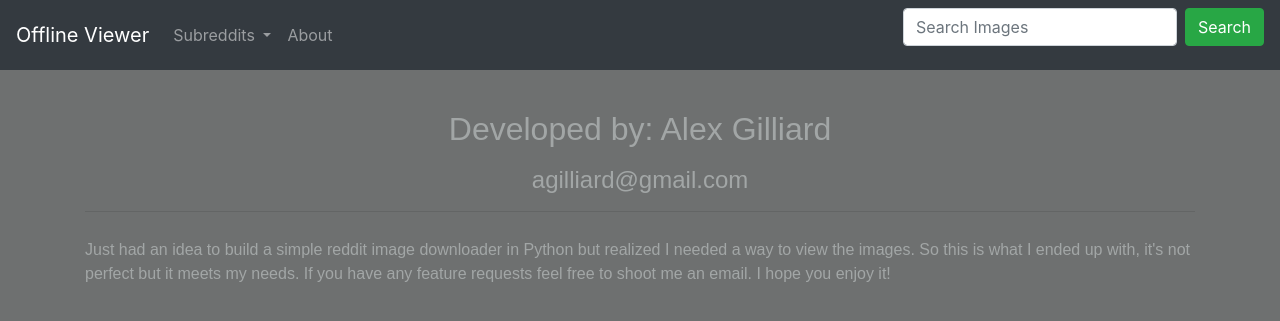
After one commit to Myst3ri0n/reddit-save-saved, a Flask app: page /about in a window 1280 px wide. The commit adds this page. Shown: the top 321 px of the page. Run offline with Flask 2, Linux system fonts and the light colour scheme; data that the repository does not hold is empty; some libraries are stand-ins or nearby versions.

Commit message:
Final tweaks before merging into master branch. Implemented search functionality. Setup filters for gifs only, or images only. Still some tweaks needed for modal when viewing large image.

```diff
--- a/main.py
+++ b/main.py
@@ -97,11 +97,11 @@ for k in post_keys:
 		print(f'{title} already has been downloaded...')
 		continue
 	print(f'Downloading: {title[:80]}  ({url})')
-	if not os.path.exists('saved/'+str(subr)) and folders:
-		os.makedirs('saved/'+str(subr))
+	if not os.path.exists('static/saved/'+str(subr)) and folders:
+		os.makedirs('static/saved/'+str(subr))
 	file_name = re.search(r'(?=\w+\.\w{3,4}$).+',url).group(0)
 	try:
-		urllib.request.urlretrieve(url,'saved/'+subr+'/'+file_name if folders else 'saved/'+file_name)
+		urllib.request.urlretrieve(url,'static/saved/'+subr+'/'+file_name if folders else 'static/saved/'+file_name)
 		if url in db_links and force==True:
 			d.query(f"""
 				UPDATE 	DOWNLOAD_LOG
--- /dev/null
+++ b/static/css/about.css
@@ -0,0 +1,28 @@
+body{
+	background-color: #6E7070;
+}
+
+h2{
+	text-align: center;
+	padding-top: 40px;
+	font-family: arial;
+	color: #A2A6A6;
+}
+
+h4{
+	text-align: center;
+	padding-top: 10px;
+	font-family: arial;
+	color: #A2A6A6;
+}
+
+p{
+	text-align: left;
+	padding-top: 10px;
+	font-family: arial;
+	color: #A2A6A6;
+}
+
+a{
+	color: #A2A6A6;
+}
--- a/static/js/main.js
+++ b/static/js/main.js
@@ -57,7 +57,6 @@ $(function() {
 
 	$('#close').click(function() {
 		$('#imagemodal').hide();
-
 		});
 
 	});
--- /dev/null
+++ b/templates/about.html
@@ -0,0 +1,23 @@
+{% extends 'header.html' %}
+
+{% block css %}
+<link rel="stylesheet" href="{{ url_for('static', filename='css/about.css') }}" type="text/css">
+{% endblock %}
+
+{% block content %}
+
+<div class="container">
+
+<h2>Developed by: Alex Gilliard</h2>
+<h4><a href="mailto:agilliard@gmail.com">agilliard@gmail.com</a></h4>
+<hr>
+<p>
+	Just had an idea to build a simple reddit image downloader in Python but realized I needed a way to
+	view the images. So this is what I ended up with, it's not perfect but it meets my needs. If you have
+	any feature requests feel free to shoot me an email. I hope you enjoy it!
+</p>
+
+</div>
+
+
+{% endblock %}
--- a/templates/header.html
+++ b/templates/header.html
@@ -1,18 +1,19 @@
 <!DOCTYPE html>
 <html>
 <head>
-	<title>Offline Reddit</title>
+	<title>Offline Viewer</title>
 	<link rel="stylesheet" href="{{ url_for('static', filename='css/main.css') }}" type="text/css">
 	<link rel="stylesheet" href="https://maxcdn.bootstrapcdn.com/bootstrap/4.1.3/css/bootstrap.min.css">
   	<script src="https://ajax.googleapis.com/ajax/libs/jquery/3.3.1/jquery.min.js"></script>
   	<script src="https://cdnjs.cloudflare.com/ajax/libs/popper.js/1.14.3/umd/popper.min.js"></script>
   	<script src="https://maxcdn.bootstrapcdn.com/bootstrap/4.1.3/js/bootstrap.min.js"></script>
+    {% block css %}{% endblock %}
 </head>
 <body>
 <nav class="navbar navbar-expand-sm bg-dark navbar-dark">
   <!-- Brand -->
   <div class="collapse navbar-collapse" id="navbarSupportedContent">
-  <a class="navbar-brand" href="{{url_for('index')}}">Offiline Reddit</a>
+  <a class="navbar-brand" href="{{url_for('index')}}">Offline Viewer</a>
 
   <!-- Links -->
   <ul class="navbar-nav">
@@ -24,21 +25,22 @@
         Subreddits
       </a>
       <div class="dropdown-menu" id="sub_drop">
-        <a class="dropdown-item" href="#">Gifs Only</a>
-        <a class="dropdown-item" href="#">Images Only</a>
+        <a class="dropdown-item" href="{{url_for('gifsOnly')}}">Gifs Only</a>
+        <a class="dropdown-item" href="{{url_for('imagesOnly')}}">Images Only</a>
         <div class="dropdown-divider"></div>
       </div>
     </li>
 
     <li class="nav-item">
-      <a class="nav-link" href="#">About</a>
+      <a class="nav-link" href="{{url_for('about')}}">About</a>
     </li>
   </ul>
-
-  <form class="form-inline navbar-right" action="/action_page.php">
-    <input class="form-control mr-sm-2" type="text" placeholder="Search">
+  <ul class="ml-auto">
+  <form  class="form-inline" action="{{url_for('search')}}" method="POST">
+    <input name="search" class="form-control mr-sm-2" type="text" placeholder="Search Images">
     <button class="btn btn-success" type="submit">Search</button>
   </form>
+</ul>
 </div>
 </nav>
 
--- a/web.py
+++ b/web.py
@@ -15,7 +15,53 @@ def index():
 	cur = conn.cursor()
 	cur.execute('SELECT ID AS COUNT FROM DOWNLOAD_LOG')
 	image_ids = cur.fetchall()
-	img_ids = random.sample(range(len(list(image_ids))), 25)
+	if len(image_ids)<25:
+		random_num = len(image_ids)
+	else:
+		random_num = 25
+	img_ids = random.sample(range(len(list(image_ids))), random_num)
+	cur.execute(f"""
+			SELECT 	'static/saved/'||SUB_REDDIT||'/'||FILE_NAME AS FILE_NAME,
+					TITLE AS TITLE,
+					ID AS ID
+			FROM 	DOWNLOAD_LOG
+			WHERE 	ID IN ({', '.join(str(x) for x in img_ids)});
+		""")
+	fp_imgs = cur.fetchall()
+	return render_template('index.html',images=fp_imgs)
+
+@app.route('/search',methods=['GET', 'POST'])
+def search():
+	if request.method == 'POST':
+		conn = sqlite3.connect('saved.db')
+		conn.text_factory = str
+		cur = conn.cursor()
+		search_term = request.form['search']
+		print(search_term)
+		cur.execute(f"""
+				SELECT 	'static/saved/'||SUB_REDDIT||'/'||FILE_NAME AS FILE_NAME,
+						TITLE AS TITLE,
+						ID AS ID
+				FROM 	DOWNLOAD_LOG
+				WHERE 	TITLE LIKE '%{search_term}%';
+			""")
+		search_images = cur.fetchall()
+		return render_template('index.html',images=search_images)
+	return render_template('index.html')
+
+
+@app.route('/filter/gifs',methods=['GET','POST'])
+def gifsOnly():
+	conn = sqlite3.connect('saved.db')
+	conn.text_factory = str
+	cur = conn.cursor()
+	cur.execute("SELECT ID AS COUNT FROM DOWNLOAD_LOG WHERE lower(FILE_NAME) LIKE '%gif%';")
+	image_ids = cur.fetchall()
+	if len(image_ids)<25:
+		random_num = len(image_ids)
+	else:
+		random_num = 25
+	img_ids = random.sample(range(len(list(image_ids))), random_num)
 	cur.execute(f"""
 			SELECT 	'static/saved/'||SUB_REDDIT||'/'||FILE_NAME AS FILE_NAME,
 					TITLE AS TITLE,
@@ -25,7 +71,35 @@ def index():
 		""")
 	fp_imgs = cur.fetchall()
 
-	return render_template('index.html',images=fp_imgs)
+	return render_template('subreddit.html',images=fp_imgs)
+
+
+@app.route('/filter/images',methods=['GET','POST'])
+def imagesOnly():
+	conn = sqlite3.connect('saved.db')
+	conn.text_factory = str
+	cur = conn.cursor()
+	cur.execute("""
+				SELECT 	ID AS COUNT
+				FROM 	DOWNLOAD_LOG
+				WHERE 	lower(FILE_NAME) LIKE '%jpg%'
+						OR lower(FILE_NAME) LIKE '%png%';""")
+	image_ids = cur.fetchall()
+	if len(image_ids)<25:
+		random_num = len(image_ids)
+	else:
+		random_num = 25
+	img_ids = random.sample(range(len(list(image_ids))), random_num)
+	cur.execute(f"""
+			SELECT 	'static/saved/'||SUB_REDDIT||'/'||FILE_NAME AS FILE_NAME,
+					TITLE AS TITLE,
+					ID AS ID
+			FROM 	DOWNLOAD_LOG
+			WHERE 	ID IN ({', '.join(str(x) for x in img_ids)});
+		""")
+	fp_imgs = cur.fetchall()
+
+	return render_template('subreddit.html',images=fp_imgs)
 
 @app.route('/r/<subreddit>',methods=['GET','POST'])
 def subredditPage(subreddit):
@@ -35,7 +109,8 @@ def subredditPage(subreddit):
 	print(subreddit)
 	cur.execute(f"""
 			SELECT 	'static/saved/'||SUB_REDDIT||'/'||FILE_NAME AS FILE_NAME,
-					TITLE AS TITLE
+					TITLE AS TITLE,
+					ID AS ID
 			FROM 	DOWNLOAD_LOG
 			WHERE 	SUB_REDDIT='{subreddit}';
 		""")
@@ -43,7 +118,12 @@ def subredditPage(subreddit):
 
 	return render_template('subreddit.html',images=imgs)
 
+@app.route('/about')
+def about():
 
+	return render_template('about.html')
+
+#json endpoints
 @app.route('/json/subreddits')
 def jsonSubs():
 	conn = sqlite3.connect('saved.db')
```
Also changed, not shown: templates/subreddit.html (+35 -2 lines), README.md.
